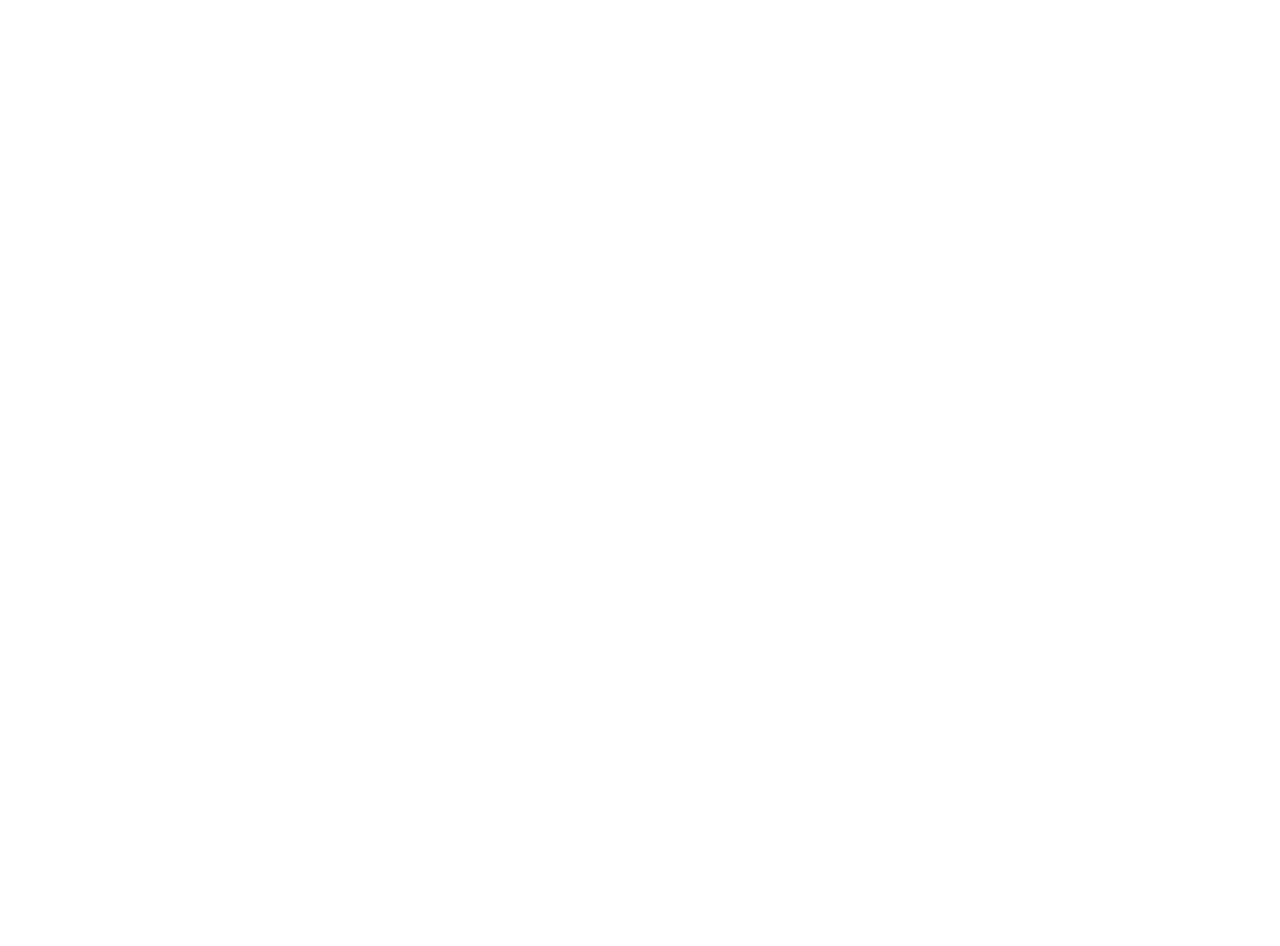
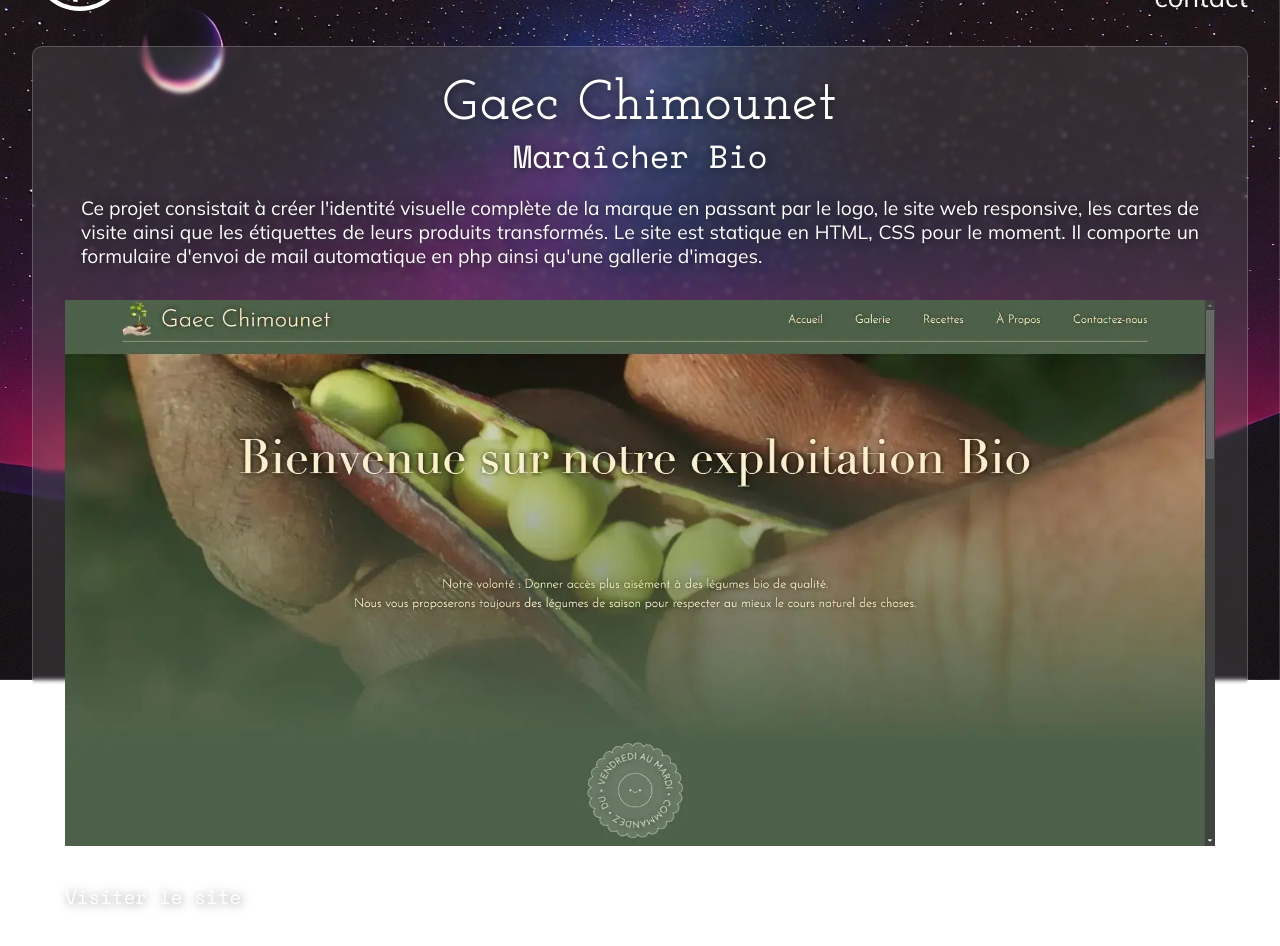
Before and after one commit to LauraBuil/myportfolio, a React (Vite) app: page /projectGaecChimounet in a window 1280 px wide. Before the commit this address had no page. Shown: the part 120-1066 px from the top of the page. Before the commit the page ends 800 px from the top, so only its background shows below. Built offline with nearby package versions, Linux system fonts and the light colour scheme.

Commit message:
add: projects

```diff
--- a/src/assets/scss/components/projects.scss
+++ b/src/assets/scss/components/projects.scss
@@ -5,3 +5,8 @@
       height: 100%;
     }
 }
+
+.projectTitle {
+  font-size: 3.3rem;
+  letter-spacing: 0.2rem;
+}
--- a/src/assets/scss/main.css
+++ b/src/assets/scss/main.css
@@ -70,6 +70,7 @@
 .hero__link {
   text-decoration: none;
   color: white;
+  font-size: 1.2rem;
   font-family: "SpaceMonoregular", sans-serif;
   text-shadow: 1px 1px 10px rgba(0, 0, 0, 0.5);
 }
@@ -109,6 +110,11 @@
 .container__img {
   width: 100%;
   height: 100%;
+}
+
+.projectTitle {
+  font-size: 3.3rem;
+  letter-spacing: 0.2rem;
 }
 
 @font-face {
--- a/src/assets/scss/pages/homePage.scss
+++ b/src/assets/scss/pages/homePage.scss
@@ -37,6 +37,7 @@
   &__link {
     text-decoration: none;
     color: white;
+    font-size: 1.2rem;
     font-family: 'SpaceMonoregular', sans-serif;
     text-shadow: 1px 1px 10px rgba(0, 0, 0, 0.5);
   }
--- /dev/null
+++ b/src/components/DetailsProjects.tsx
@@ -0,0 +1,28 @@
+import {ExternalLink} from './ExternalLinks'
+
+type DetailsProjectsProps = {
+    ProjectName: string;
+    ProjectDescription: string;
+    ProjectDetails: string;
+    ProjectImg: string;
+    ProjectLink: string;
+}
+
+export default function DetailsProjects({ProjectName, ProjectDescription, ProjectDetails, ProjectImg, ProjectLink}: DetailsProjectsProps) {
+    return (
+        <>
+            <section className='hero glassmorphism'>
+                <h1 className='hero__title projectTitle'>{ProjectName}</h1>
+                <h2 className='hero__work'>{ProjectDescription}</h2>
+                <p className='hero__text'>{ProjectDetails}</p>
+                <div className='container'>
+                    <img src={ProjectImg} alt={'Capture d`écran de '+ProjectName}
+                         className='container__img'/>
+                </div>
+                <ExternalLink to={ProjectLink} className='hero__link'>
+                    Visiter le site
+                </ExternalLink>
+            </section>
+        </>
+    )
+}
--- a/src/index.tsx
+++ b/src/index.tsx
@@ -4,6 +4,7 @@
 import HomePage from './pages/HomePage.tsx'
 import ProjectYoulens from './pages/projects/ProjectYoulens.tsx'
 import { createBrowserRouter, RouterProvider } from 'react-router-dom'
+import ProjectGaecChimounet from "./pages/projects/ProjectGaecChimounet.tsx";
 
 const router = createBrowserRouter([
     {
@@ -17,6 +18,10 @@
                 path: '/projectYoulens',
                 element: <ProjectYoulens />,
             },
+            {
+                path: '/projectGaecChimounet',
+                element: <ProjectGaecChimounet />,
+            },
             // {
             //     path: '*',
             //     element: <NotFound/>,
--- a/src/pages/HomePage.tsx
+++ b/src/pages/HomePage.tsx
@@ -9,16 +9,17 @@
                 {/*    <img src={me} alt="Photo de Laura Buil" className='hero__img__photo'/>*/}
                 {/*</div>*/}
                 <h1 className='hero__title'>Buil Laura</h1>
-                <h2 className='hero__work'>Développeuse React Javascript</h2>
+                <h2 className='hero__work'>Développeuse Front-End</h2>
                 <p className='hero__text'>Passionnée et persévérante,
                     je conçois des applications web sur mesure,
                     où chaque détail compte pour offrir une expérience
                     unique et impactante. Bienveillante et à l'écoute,
-                    je m'engage à transformer vos idées en projets réussis.</p>
+                    je m'engage à transformer vos idées en projets réussis.
+                </p>
             </section>
             <section className='projects' id='projets'>
-                <Projects ProjectDetails={'/projectYoulens'} ProjectName={'Youlens'} ProjectDescription={'Youlens est une application web créée pour un vidéaste et photographe spécialisé dans le mariage.'}/>
-                <Projects ProjectDetails={''} ProjectName={'Youlens'} ProjectDescription={'Youlens est une application web pour un vidéaste et photographe spécialisé dans le mariage.'}/>
+                <Projects ProjectDetails={'/projectYoulens'} ProjectName={'Pro Youlens'} ProjectDescription={'Youlens est une application web créée pour un vidéaste et photographe spécialisé dans le mariage.'}/>
+                <Projects ProjectDetails={'/projectGaecChimounet'} ProjectName={'Pro Gaec Chimounet'} ProjectDescription={'Gaec Chimounet est le site web d\'une entreprise de maraîchage bio.'}/>
                 <Projects ProjectDetails={''} ProjectName={'Youlens'} ProjectDescription={'Youlens est une application web pour un vidéaste et photographe spécialisé dans le mariage.'}/>
             </section>
         </>
--- /dev/null
+++ b/src/pages/projects/ProjectGaecChimounet.tsx
@@ -0,0 +1,13 @@
+import DetailsProjects from '../../components/DetailsProjects'
+
+export default function ProjectGaecChimounet() {
+    return (
+        <>
+            <DetailsProjects ProjectName={'Gaec Chimounet'}
+                             ProjectDescription={'Maraîcher Bio'}
+                             ProjectDetails={'Ce projet consistait à créer l\'identité visuelle complète de la marque en passant par le logo, le site web responsive, les cartes de visite ainsi que les étiquettes de leurs produits transformés. Le site est statique en HTML, CSS pour le moment. Il comporte un formulaire d\'envoi de mail automatique en php ainsi qu\'une gallerie d\'images.'}
+                             ProjectImg={'src/assets/img/gaecchimounet.webp'}
+                             ProjectLink={'https://gaechimounet.fr'}/>
+        </>
+    )
+}
--- a/src/pages/projects/ProjectYoulens.tsx
+++ b/src/pages/projects/ProjectYoulens.tsx
@@ -1,23 +1,13 @@
-import {ExternalLink} from '../../components/ExternalLinks'
+import DetailsProjects from '../../components/DetailsProjects'
 
 export default function ProjectYoulens() {
     return (
         <>
-            <section className='hero glassmorphism'>
-                <h1 className='hero__title'>Youlens</h1>
-                <h2 className='hero__work'>Vidéaste et photographe</h2>
-                <p className='hero__text'>Ce projet consistait à créer l'application web responsive Youlens, vidéaste et
-                    photographe spécialisé dans le mariage à partir de maquettes. Youlens est une application codée en
-                    ReactJS qui regroupe une gallerie d'images, un slider ainsi qu'un formulaire de contact avec envoi
-                    de mail automatique en back-end.</p>
-                <div className='container'>
-                    <img src='src/assets/img/youlens.webp' alt='Illustration de Youlens'
-                         className='container__img'/>
-                </div>
-                <ExternalLink to='https://youlens.fr' className='hero__link'>
-                    Visiter le site
-                </ExternalLink>
-            </section>
+            <DetailsProjects ProjectName={'Youlens'}
+                             ProjectDescription={'Vidéaste et photographe'}
+                             ProjectDetails={'Ce projet consistait à créer l\'application web responsive Youlens, vidéaste et photographe spécialisé dans le mariage à partir de maquettes. Youlens est une application codée en ReactJS qui regroupe une gallerie d\'images, un slider ainsi qu\'un formulaire de contact avec envoi de mail automatique en back-end.'}
+                             ProjectImg={'src/assets/img/youlens.webp'}
+                             ProjectLink={'https://youlens.fr'}/>
         </>
     )
 }
```
Also changed, not shown: src/assets/img/gaecchimounet.webp (added), 1 other file (tests, documents, lock files or other folders).
